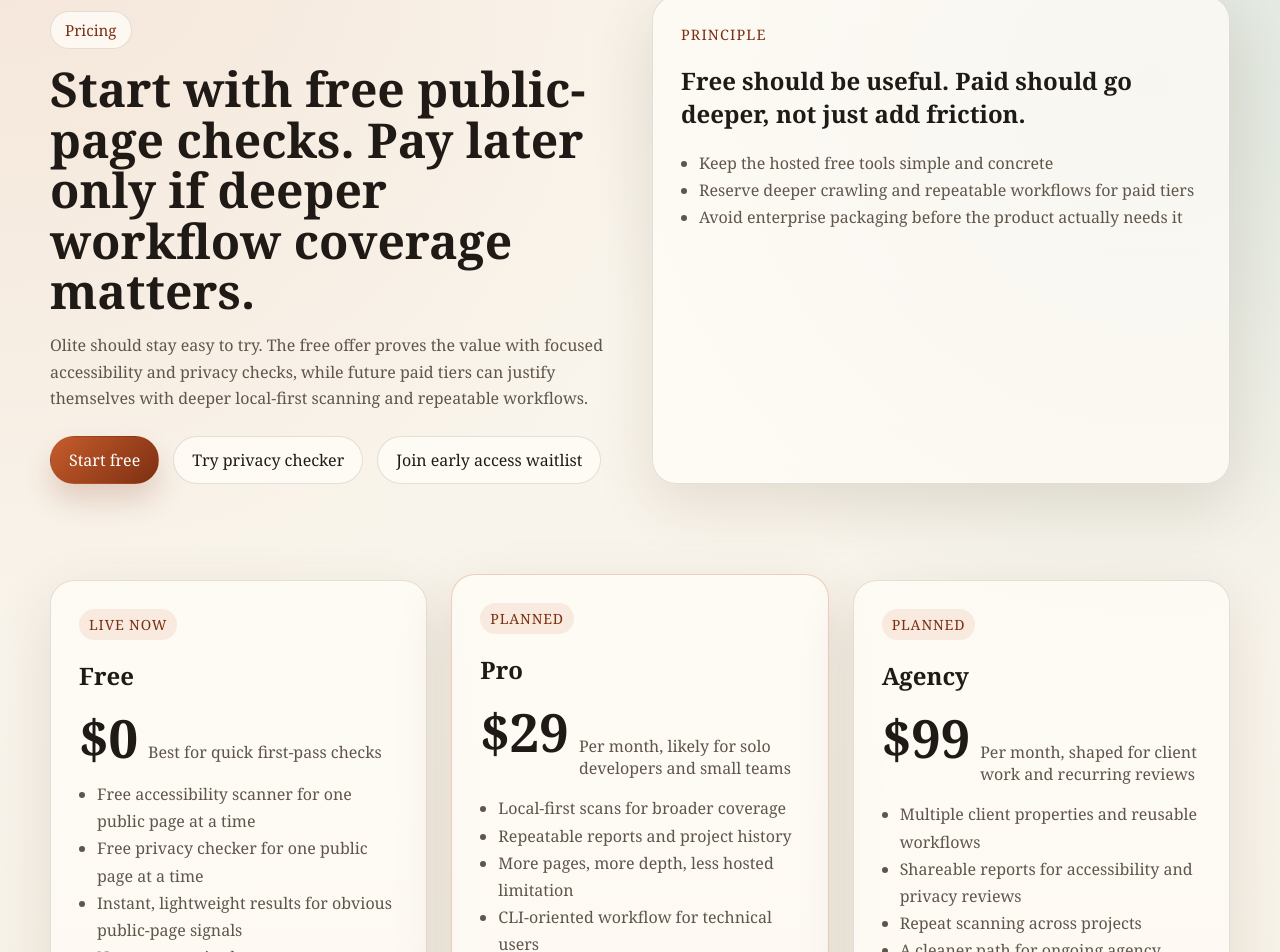
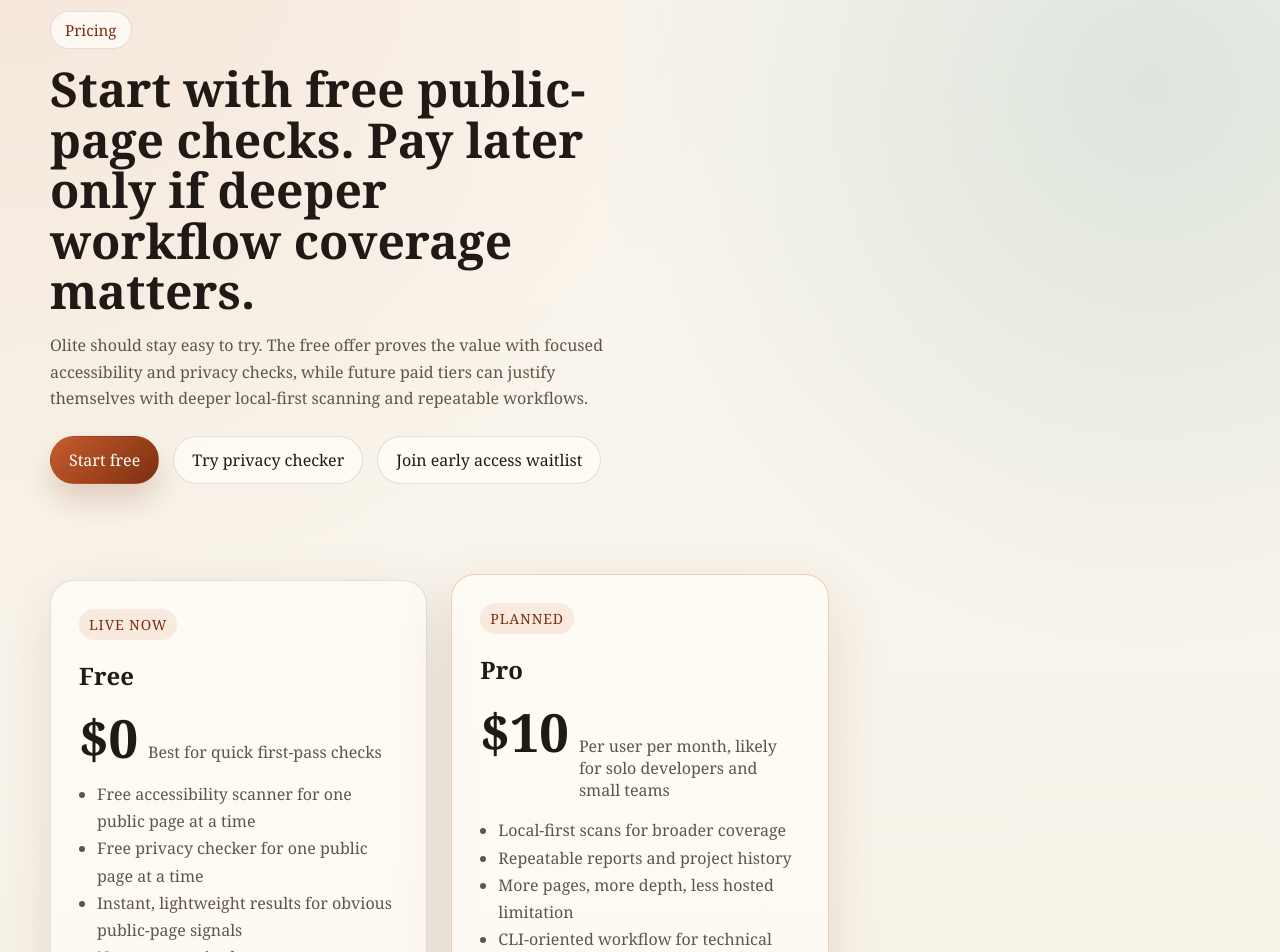
Before and after one commit to ah8571/olite, a Next.js app: page /pricing in a window 1280 px wide. Shown: the part 149-1101 px from the top of the page. Built offline with nearby package versions, Linux system fonts and the light colour scheme.

Commit message:
Simplify pricing page tiers

```diff
--- a/app/pricing/page.tsx
+++ b/app/pricing/page.tsx
@@ -36,8 +36,8 @@
   {
     name: "Pro",
     label: "Planned",
-    price: "$29",
-    note: "Per month, likely for solo developers and small teams",
+    price: "$10",
+    note: "Per user per month, likely for solo developers and small teams",
     features: [
       "Local-first scans for broader coverage",
       "Repeatable reports and project history",
@@ -47,20 +47,6 @@
     href: "/",
     cta: "See product shape",
     featured: true
-  },
-  {
-    name: "Agency",
-    label: "Planned",
-    price: "$99",
-    note: "Per month, shaped for client work and recurring reviews",
-    features: [
-      "Multiple client properties and reusable workflows",
-      "Shareable reports for accessibility and privacy reviews",
-      "Repeat scanning across projects",
-      "A cleaner path for ongoing agency monitoring"
-    ],
-    href: "/tools/privacy",
-    cta: "Try privacy checker"
   }
 ];
 
@@ -91,15 +77,6 @@
                 Join early access waitlist
               </Link>
             </div>
-          </div>
-          <div className="section-panel">
-            <p className="kicker">Principle</p>
-            <h2>Free should be useful. Paid should go deeper, not just add friction.</h2>
-            <ul className="bullet-list">
-              <li>Keep the hosted free tools simple and concrete</li>
-              <li>Reserve deeper crawling and repeatable workflows for paid tiers</li>
-              <li>Avoid enterprise packaging before the product actually needs it</li>
-            </ul>
           </div>
         </div>
       </section>
```
